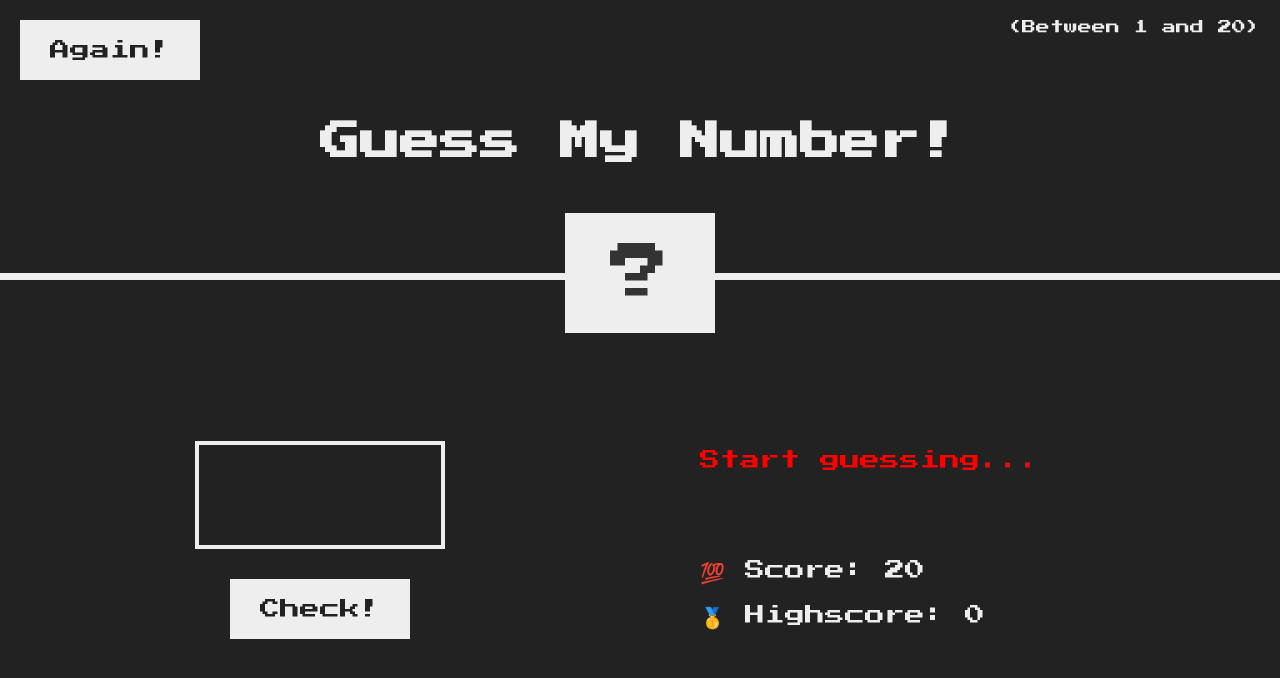
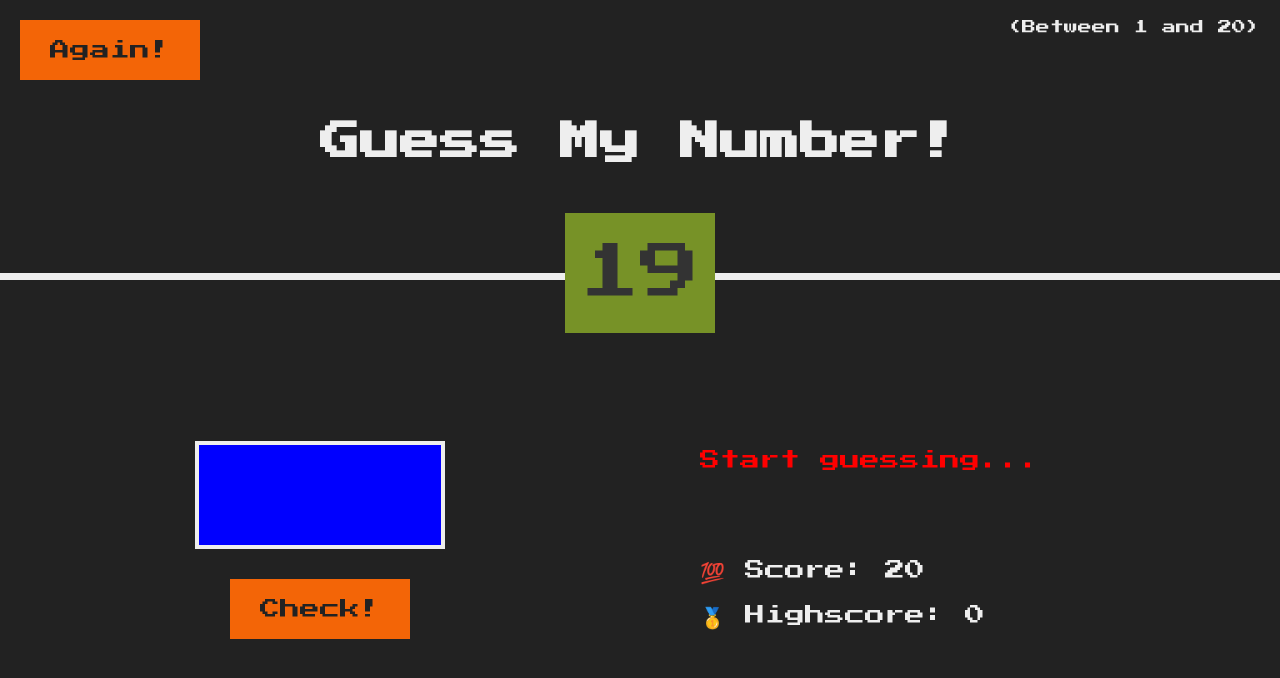
Before and after one commit to Rahul-Pala/Javascript_Study, a plain HTML site: page complete-javascript-course-master/05-Guess-My-Number/starter/index.html in a window 1280 px wide. Drawn offline with Linux system fonts and the light colour scheme.

Commit message:
Guess my name updated

```diff
--- a/complete-javascript-course-master/05-Guess-My-Number/starter/script.js
+++ b/complete-javascript-course-master/05-Guess-My-Number/starter/script.js
@@ -1,4 +1,4 @@
-// 'use strict';
+'use strict';
 // console.log(document.querySelector(`.message`).textContent);
 // document.querySelector(`.message`).textContent = "Correct Number?"
 
@@ -7,9 +7,20 @@
 
 // document.querySelector(`.guess`).value = 23
 // console.log(document.querySelector(`.guess`).value)
-const number = Math.random();
+//const number = Math.random();
 
-document.querySelector(`.check`).addEventListener
-(`click`, function () {
-console.log(document.querySelector(`.guess`).value)
-})
+// document.querySelector(`.check`).addEventListener
+// (`click`, function () {
+// console.log(document.querySelector(`.guess`).value)
+// })
+
+const secretNumber = Math.trunc(Math.random() * 20) + 1 ;
+document.querySelector('.number').textContent = secretNumber
+console.log(secretNumber)
+
+document.querySelector('.check').addEventListener
+('click', function () {
+    const guess = Number(document.querySelector('.guess').value) ;
+    console.log(guess, typeof guess)
+}
+)
--- a/complete-javascript-course-master/05-Guess-My-Number/starter/style.css
+++ b/complete-javascript-course-master/05-Guess-My-Number/starter/style.css
@@ -57,7 +57,7 @@ h1 {
 }
 
 .number {
-  background: #eee;
+  background: #779227;
   color: #333;
   font-size: 6rem;
   width: 15rem;
@@ -83,7 +83,7 @@ h1 {
 }
 
 .guess {
-  background: none;
+  background: blue;
   border: 4px solid #eee;
   font-family: inherit;
   color: inherit;
@@ -97,7 +97,7 @@ h1 {
 
 .btn {
   border: none;
-  background-color: #eee;
+  background-color: #f36507;
   color: #222;
   font-size: 2rem;
   font-family: inherit;
```
